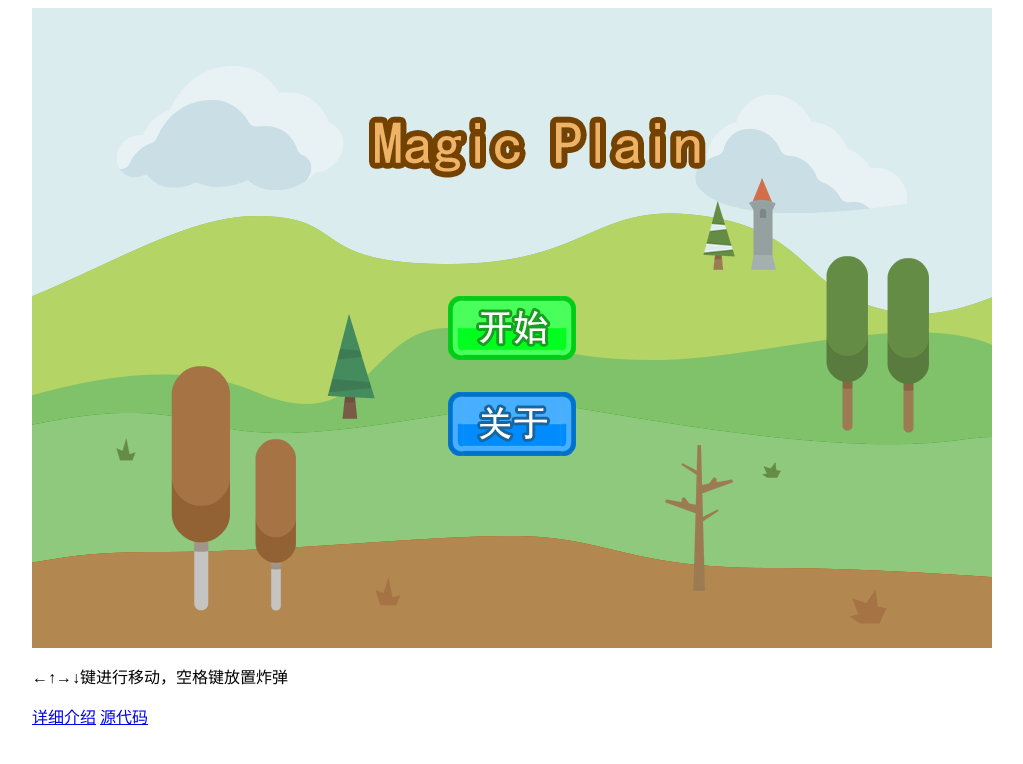
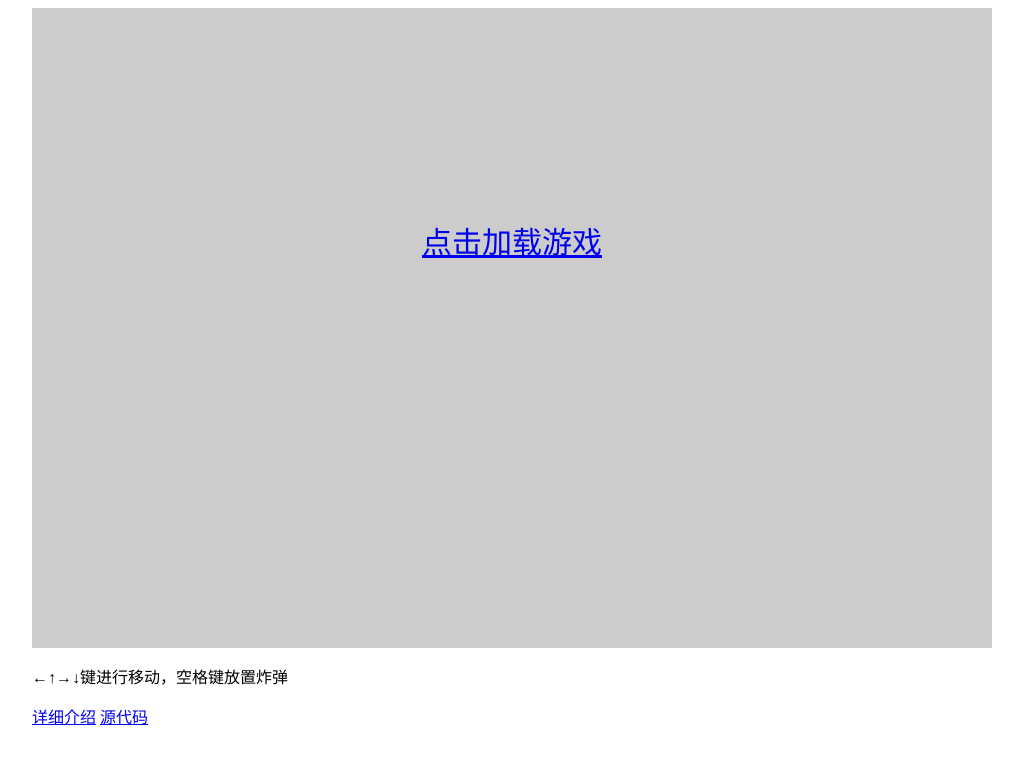
Before and after one commit to lianera/archives, a plain HTML site: page 2017/MagicPlainV2/index.html in a window 1280 px wide. Shown: the whole page, without its empty margins (128-1151 px from the left). Drawn offline with Linux system fonts and the light colour scheme; no server answers; animation ran at ten frames a second.

Commit message:
build executable

```diff
--- a/2017/MagicPlainV2/index.html
+++ b/2017/MagicPlainV2/index.html
@@ -5,10 +5,32 @@
         <title>MagicPlain</title>
         <script type="text/javascript" src="phaser.min.js"></script>
         <script type="text/javascript" src="game.js"></script>
+
+        <script type="text/javascript">
+        	var game = null;
+        	function startGame(argument) {
+        		document.getElementById('start').hidden=true;
+        		document.getElementById('gameDiv').hidden=false;
+	            game = new Phaser.Game(960, 640, Phaser.AUTO, 'gameDiv');
+
+	            game.state.add('load', loadState);
+	            game.state.add('menu', menuState);
+	            game.state.add('level', levelState);
+	            game.state.add('play', playState);
+
+	            game.state.start('load');
+        	}
+
+        </script>
     </head>
     <body>
     	<div id="container">
-	        <div id="gameDiv"></div>
+	        <div id="gameDiv" hidden="true">
+	        </div>
+    		<div id="start">
+    			<a href="#" id="startlink" onclick="startGame()">点击加载游戏</a>
+    		</div>
+
 	        <div id="introduction">
 	        <p>
 	        	←↑→↓键进行移动，空格键放置炸弹
@@ -19,18 +41,21 @@
 	        </p>
 	        </div>
         </div>
-        <script type="text/javascript">
-            var game = new Phaser.Game(960, 640, Phaser.AUTO, 'gameDiv');
-
-            game.state.add('load', loadState);
-            game.state.add('menu', menuState);
-            game.state.add('level', levelState);
-            game.state.add('play', playState);
-
-            game.state.start('load');
-        </script>
         <style type="text/css">
         	body{
+        	}
+        	#start{
+        		width: 960px;
+        		height: 640px;
+        		background-color: #ccc;
+        	}
+        	#startlink{
+        		font-size: 30px;
+    		    position: absolute;
+			    top: 30%;
+			    left: 50%;
+    			transform: translateX(-50%) translateY(-50%);
+
         	}
         	#gameDiv{
         		width: 960px;
```
Also changed, not shown: 2013/snake2/ReadMe.txt (deleted), 15 other files.
